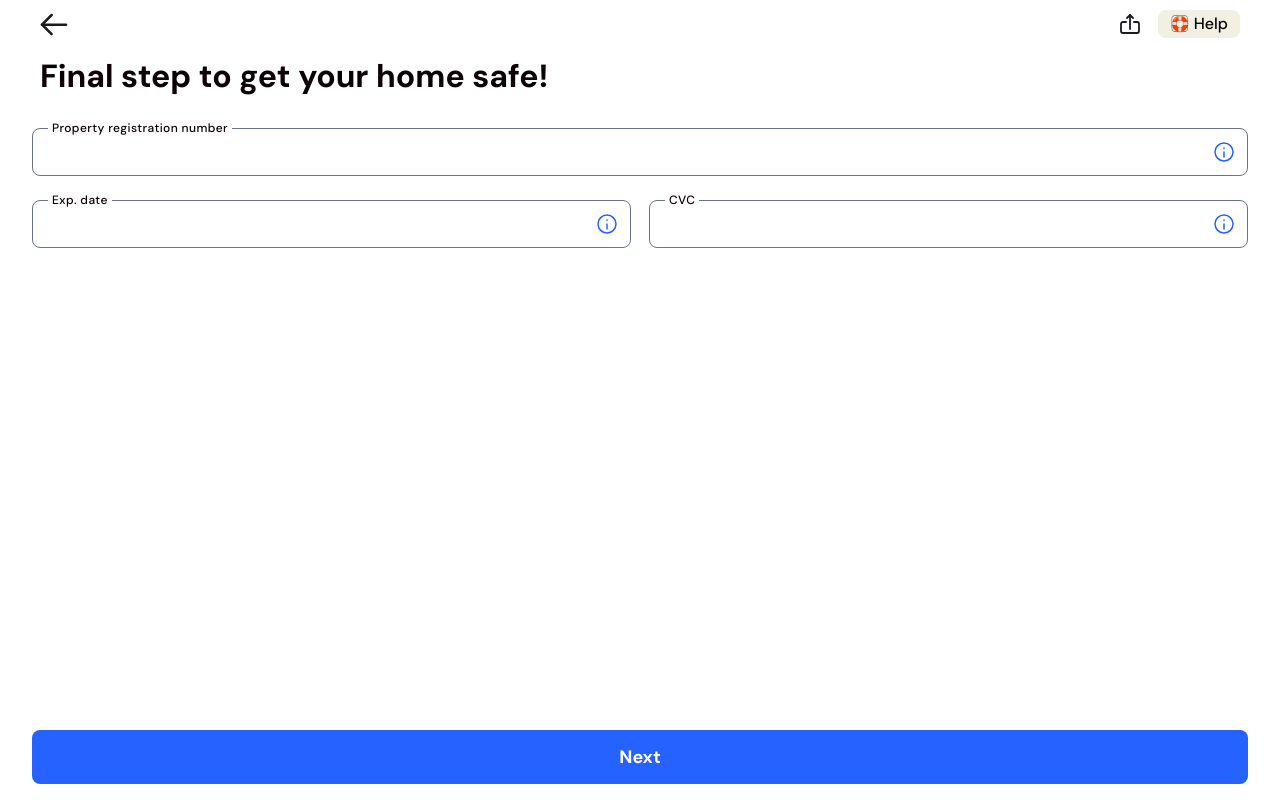
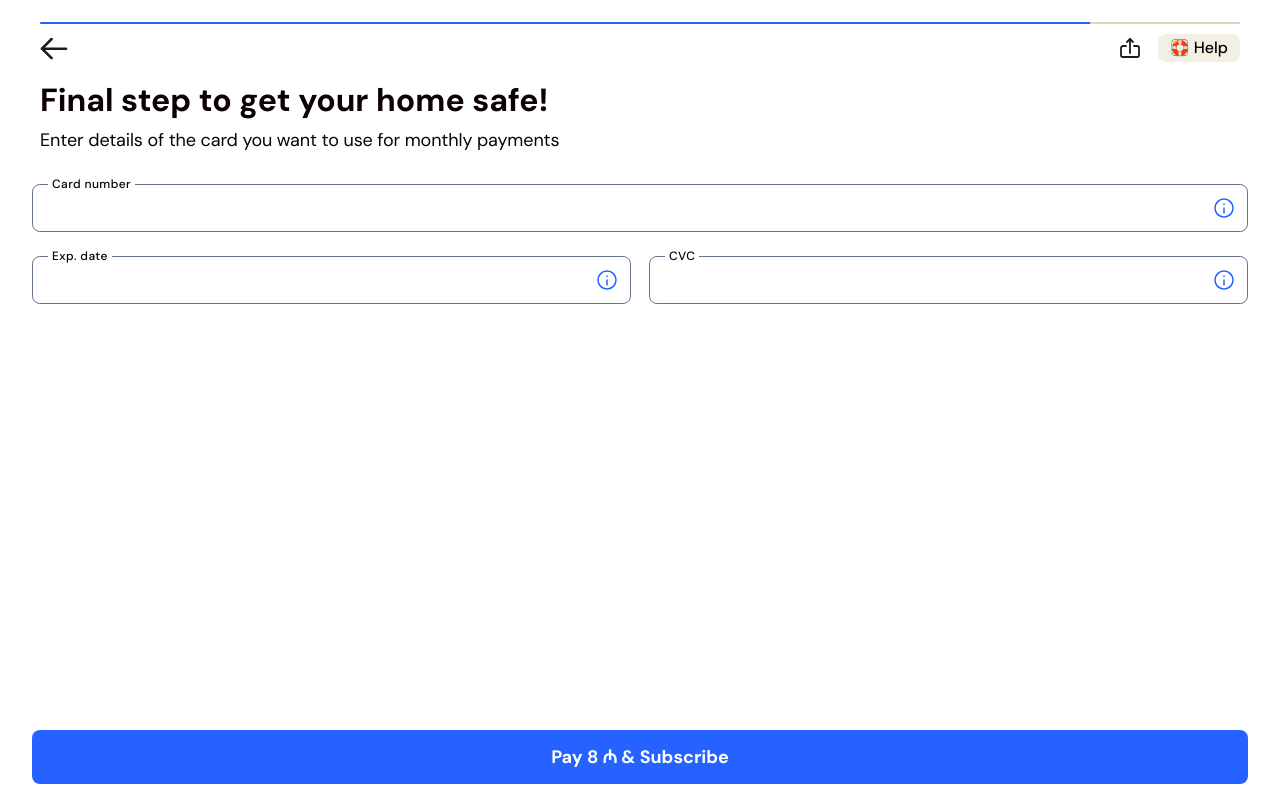
Before and after one commit to gurbangurbanzade/yuvam-web, a Next.js app: page /payment in a window 1280 px wide. Built offline with nearby package versions, Linux system fonts and the light colour scheme.

Commit message:
fin page added

```diff
--- a/components/pages/property-number/payment-form/index.tsx
+++ b/components/pages/payment/payment-form/index.tsx
@@ -4,7 +4,7 @@ const PaymentForm = () => {
   return (
     <section>
       <div className={`container ${styles["form"]}`}>
-        <InputField label="Property registration number" />
+        <InputField label="Card number" />
         <div className={styles["form__footer"]}>
           <InputField label="Exp. date" />
           <InputField label="CVC" />
--- a/components/pages/payment/property-number-form/index.tsx
+++ b/components/pages/property-number/property-number-form/index.tsx
@@ -1,7 +1,7 @@
 import InputField from "@/components/ui/input-field";
 import React from "react";
 
-const PropertyNumberForm = () => {
+const PaymentForm = () => {
   return (
     <section>
       <div className={`container`}>
@@ -11,4 +11,4 @@ const PropertyNumberForm = () => {
   );
 };
 
-export default PropertyNumberForm;
+export default PaymentForm;
--- /dev/null
+++ b/components/shared/page-sub-text/index.tsx
@@ -0,0 +1,15 @@
+import React, { ReactNode } from "react";
+import styles from "./style.module.scss";
+interface PageHeaderProps {
+  children?: ReactNode;
+}
+
+const PageSubText = ({ children }: PageHeaderProps) => {
+  return (
+    <section>
+      <div className={`${styles["content"]}`}>{children}</div>
+    </section>
+  );
+};
+
+export default PageSubText;
--- /dev/null
+++ b/components/shared/page-sub-text/style.module.scss
@@ -0,0 +1,5 @@
+.content {
+  margin-top: 8px;
+  @include typography(400, 18px, 24px);
+  letter-spacing: -0.007em;
+}
--- a/container/confirmation-page/index.tsx
+++ b/container/confirmation-page/index.tsx
@@ -5,6 +5,7 @@ import ConfirmationDetail from "@/components/pages/confirmation/confirmation-det
 import ProtectedCase from "@/components/pages/package/protected-case";
 import PageHeadText from "@/components/shared/page-head-text";
 import PayMonth from "@/components/shared/pay-month";
+import ProgressBar from "@/components/shared/progressBar";
 import React from "react";
 
 const ConfirmationContainer = () => {
@@ -17,12 +18,13 @@ const ConfirmationContainer = () => {
         alignItems: "stretch",
       }}
     >
-      <NavbarOperation />
+      <ProgressBar progress={6} />
+      <NavbarOperation backward="/property-number" />
       <PageHeadText>Let’s prepare your insurance contract!</PageHeadText>
       <ConfirmationDetail />
       <OperationFooter
         agreeText="Prooceed to payment"
-        nextStep="/"
+        nextStep="/payment"
       ></OperationFooter>
     </main>
   );
--- a/container/payment-page /index.tsx
+++ b/container/payment-page /index.tsx
@@ -1,9 +1,11 @@
 import FinCodeForm from "@/components/pages/fin-code/fin-code-form";
 import OperationFooter from "@/components/layout/footer/operation-footer";
 import NavbarOperation from "@/components/layout/header/navbar-operation";
-import PaymentForm from "@/components/pages/property-number/payment-form";
-import PropertyNumberForm from "@/components/pages/property-number/payment-form";
+import PaymentForm from "@/components/pages/payment/payment-form";
+import PropertyNumberForm from "@/components/pages/payment/payment-form";
 import PageHeadText from "@/components/shared/page-head-text";
+import PageSubText from "@/components/shared/page-sub-text";
+import ProgressBar from "@/components/shared/progressBar";
 
 const PaymentContainer = () => {
   return (
@@ -15,10 +17,19 @@ const PaymentContainer = () => {
         alignItems: "stretch",
       }}
     >
-      <NavbarOperation />
-      <PageHeadText>Final step to get your home safe!</PageHeadText>
+      <ProgressBar progress={7} />
+      <NavbarOperation backward="/confirmation" />
+      <PageHeadText>
+        Final step to get your home safe!
+        <PageSubText>
+          Enter details of the card you want to use for monthly payments
+        </PageSubText>
+      </PageHeadText>
       <PaymentForm />
-      <OperationFooter agreeText="Next" nextStep="/"></OperationFooter>
+      <OperationFooter
+        agreeText="Pay 8 ₼ & Subscribe"
+        nextStep="/success"
+      ></OperationFooter>
     </main>
   );
 };
--- a/container/success-page/index.tsx
+++ b/container/success-page/index.tsx
@@ -6,7 +6,7 @@ import React from "react";
 const SuccessContainer = () => {
   return (
     <main>
-      <ProgressBar progress={4} />
+      <ProgressBar progress={8} />
       <SuccessContent />
       <OperationFooter agreeText="Continue" nextStep="/"></OperationFooter>
     </main>
```
Also changed, not shown: container/fin-code-page/index.tsx (+8 -1 lines), container/property-number-page /index.tsx (+8 -3 lines), components/pages/payment/payment-form/style.module.scss (renamed from components/pages/property-number/payment-form/style.module.scss), components/pages/property-number/property-number-form/style.module.scss (added).
